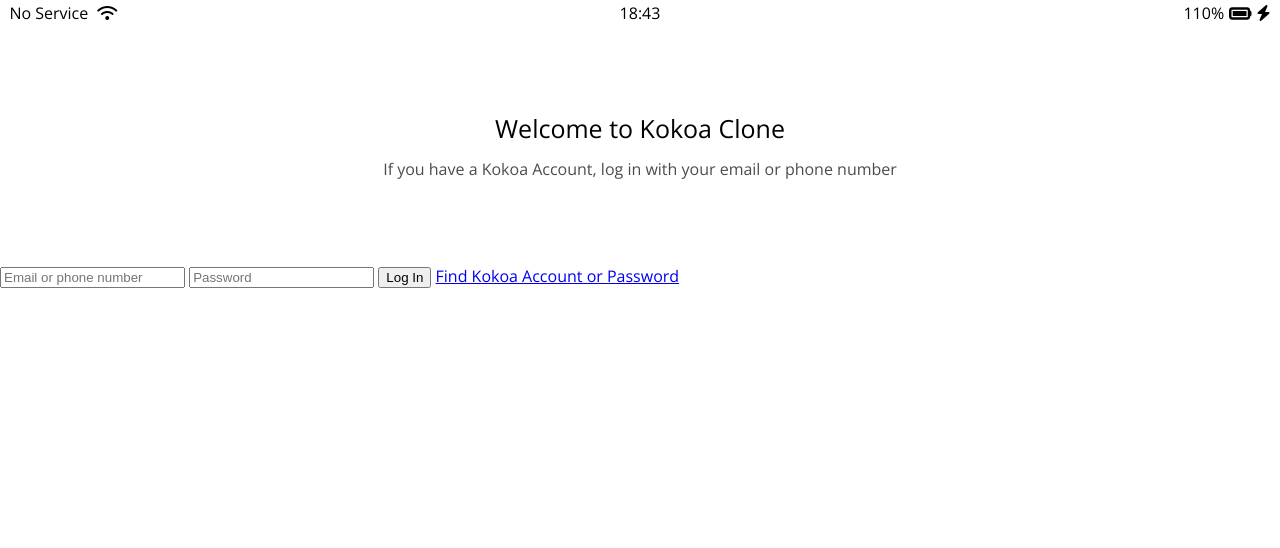
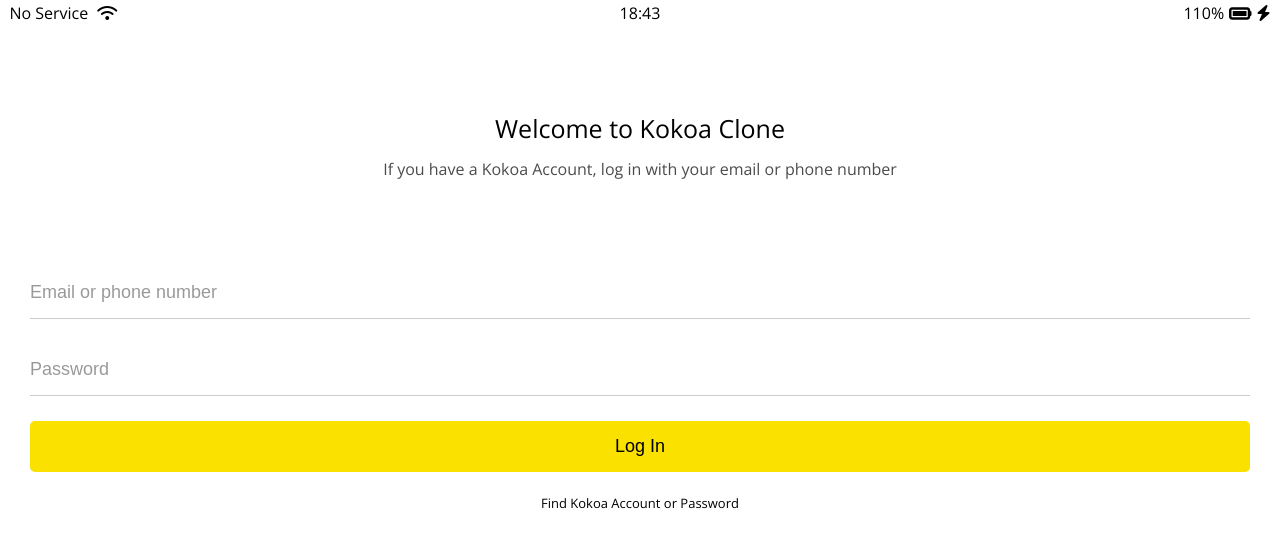
Before and after one commit to Yangcsuk/kokoa-clone-2021, a plain HTML site: page index.html in a window 1280 px wide. Drawn offline with nearby package versions, Linux system fonts and the light colour scheme.

Commit message:
login page finish

```diff
--- /dev/null
+++ b/css/login-form.css
@@ -0,0 +1,32 @@
+#login-form {
+  display: flex;
+  flex-direction: column;
+  margin: 0px 30px;
+}
+#login-form input {
+  border: none;
+  padding: 15px 0px;
+  font-size: 18px;
+  margin-bottom: 25px;
+}
+#login-form input:not([type="submit"]) {
+  border-bottom: 1px solid rgba(0, 0, 0, 0.2);
+  transition: border-color 0.3s ease-in-out;
+}
+#login-form input::placeholder {
+  color: rgba(0, 0, 0, 0.4);
+}
+#login-form input:focus {
+  border-color: var(--yellow);
+}
+#login-form input[type="submit"] {
+  background-color: var(--yellow);
+  cursor: pointer;
+  border-radius: 5px;
+}
+#login-form a {
+  text-align: center;
+  text-decoration: none;
+  color: inherit;
+  font-size: 13px;
+}
--- a/css/reset.css
+++ b/css/reset.css
@@ -127,3 +127,6 @@ table {
   border-collapse: collapse;
   border-spacing: 0;
 }
+input:focus {
+  outline: none;
+}
--- a/css/styles.css
+++ b/css/styles.css
@@ -1,21 +1,9 @@
 @import url("https://fonts.googleapis.com/css2?family=Open+Sans:wght@400;600&display=swap");
 @import "reset.css";
 @import "status-bar.css";
+@import "variables.css";
+@import "welcom-header.css";
+@import "login-form.css";
 body {
   font-family: "Open Sans", sans-serif;
 }
-.welcome-header {
-  margin: 90px 0px;
-  text-align: center;
-  display: flex;
-  flex-direction: column;
-  align-items: center;
-}
-.welcome-header__title {
-  margin-bottom: 20px;
-  font-size: 25px;
-}
-.welcome-header__text {
-  width: 60%;
-  opacity: 0.7;
-}
--- /dev/null
+++ b/css/variables.css
@@ -0,0 +1,3 @@
+:root {
+  --yellow: #fae100;
+}
--- /dev/null
+++ b/css/welcom-header.css
@@ -0,0 +1,15 @@
+.welcome-header {
+  margin: 90px 0px;
+  text-align: center;
+  display: flex;
+  flex-direction: column;
+  align-items: center;
+}
+.welcome-header__title {
+  margin-bottom: 20px;
+  font-size: 25px;
+}
+.welcome-header__text {
+  width: 60%;
+  opacity: 0.7;
+}
```
